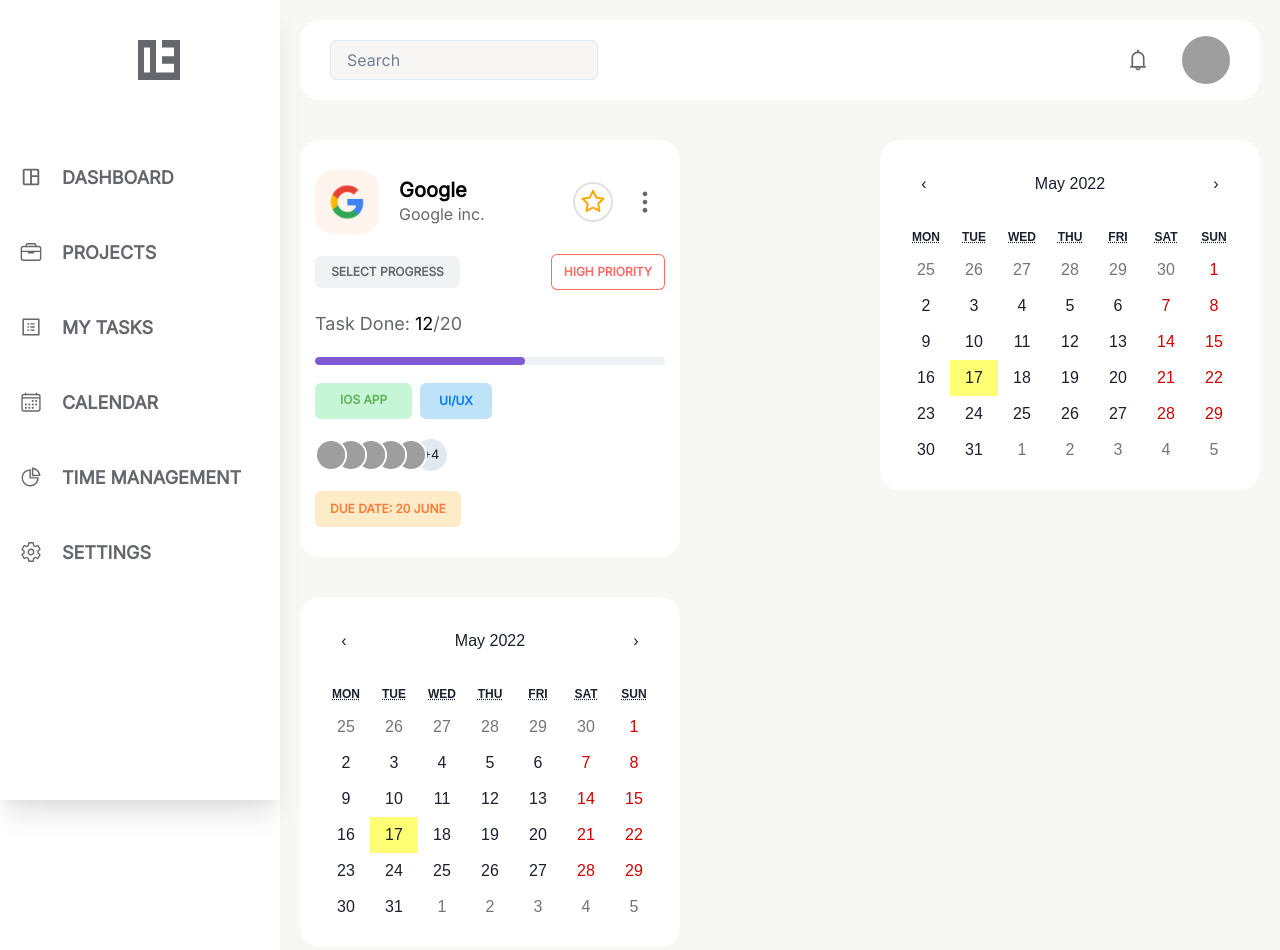
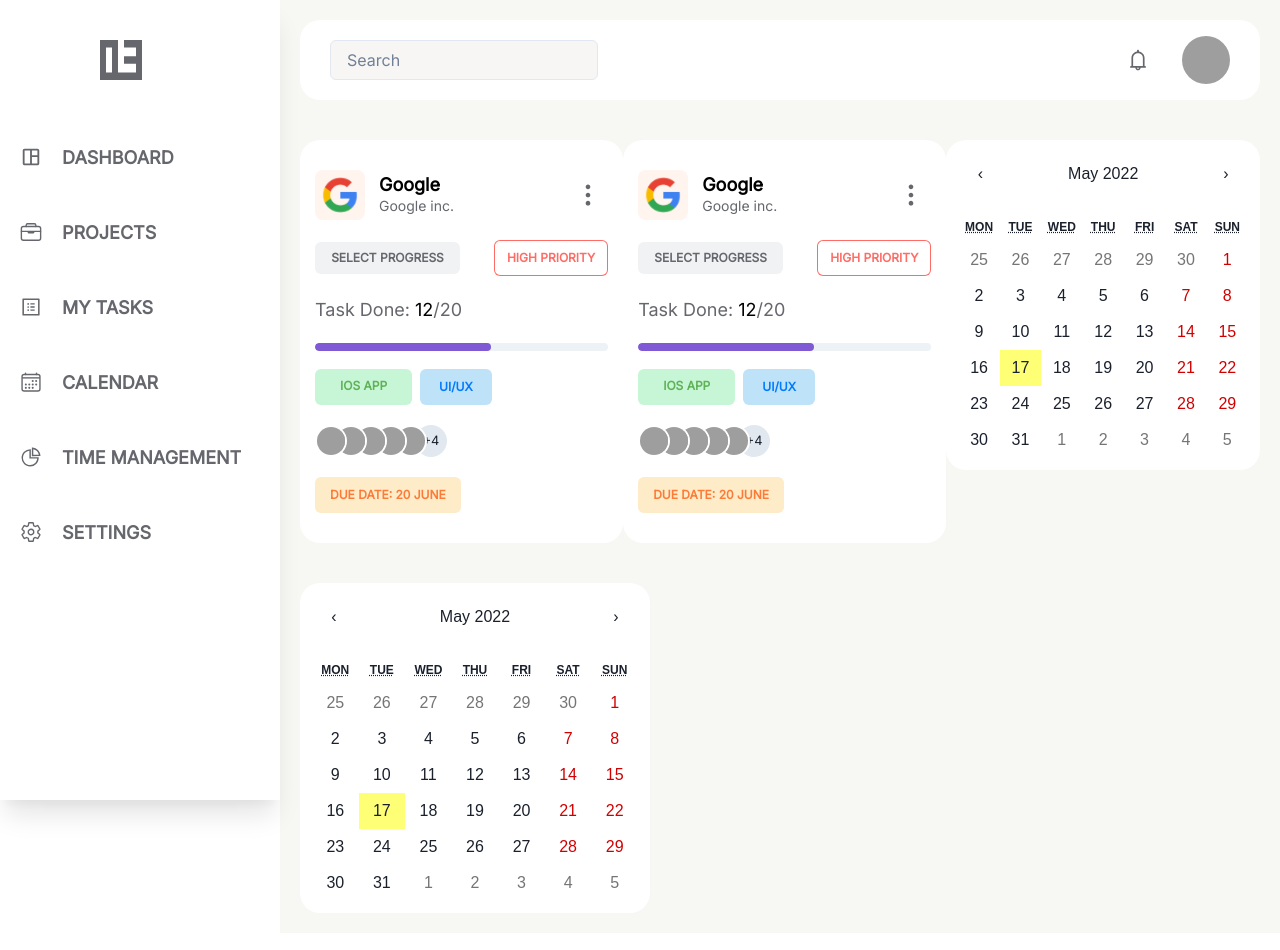
Before and after one commit to draqist/trax, a Next.js app: page / in a window 1280 px wide. Shown: the top 950 px of the page. Built offline with nearby package versions, Linux system fonts and the light colour scheme; grey boxes are pictures that could not be loaded.

Commit message:
fix:layout for grid

```diff
--- a/components/Sidebar.js
+++ b/components/Sidebar.js
@@ -7,7 +7,7 @@ import NextLink from 'next/link'
 const Sidebar = () => {
   return (
     <Box w='280px' bg='white' h='100%' borderRightRadius='0px' boxShadow='xl' pos='fixed' zIndex='2'>
-      <Box mb='60px' pt='40px' px='138px' zIndex={'20'}>
+      <Box mb='40px' pt='40px' px='100px' zIndex={'20'}>
         <Image src='logo.svg' alt='dashlogo' w='42px' maxW={'unset'}/>
       </Box>
       <Box w='100%' h='532px'>
--- a/components/Tasks.js
+++ b/components/Tasks.js
@@ -1,24 +1,24 @@
-import { Avatar, AvatarGroup, Badge, Box, Button, Circle, Flex, Heading, Image, Progress, Square, Stack, Tag, Text } from "@chakra-ui/react";
+import { Avatar, AvatarGroup, Badge, Box, Button, Circle, Flex, Grid, Heading, Image, Progress, Square, Stack, Tag, Text } from "@chakra-ui/react";
 import { AiOutlineStar } from "react-icons/ai";
 import { RiMore2Fill } from "react-icons/ri";
 
 const CompanyTaskCard = () => {
   return (
-    <Box w='380px' mb='40px' bg='white' py='30px' px='15px' borderRadius='20px'>
+    <Box w={['360px']} mb='40px' bg='white' py='30px' px='15px' borderRadius='20px'>
       <Flex justifyContent='space-between' alignItems='center'>
-        <Box mr='20px'>
-          <Tag bg='#FFF4EE' w='64px' h='64px' borderRadius='18.67px'>
+        <Stack direction='row' spacing='14px' alignItems='center'>
+          <Square bg='#FFF4EE' w='50px' h='50px' borderRadius='8px'>
             <Image alt='company_logo' src='./google.svg'/>
-          </Tag>
-        </Box>
-        <Box w='200px'>
-          <Heading fontSize='20px' fontWeight='700' color='black'> Google </Heading>
-          <Text color='#65676D' fontSize='16px' fontWeight='500'> Google inc. </Text>
-        </Box>
+          </Square>
+          <Box>
+            <Heading fontSize='18px' fontWeight='700' color='black'> Google </Heading>
+            <Text color='#65676D' fontSize='14px' fontWeight='500'> Google inc. </Text>
+          </Box>
+        </Stack>
         <Flex gap='12px' justifyContent='space-between' alignItems='center'>
-          <Circle size='40px' border='2px solid #E1E1E1'>
+          {/* <Circle size='40px' border='2px solid #E1E1E1'>
             <AiOutlineStar color='#FFA800' fontSize='28px'/>
-          </Circle>
+          </Circle> */}
           <Square size='40px'>
             <RiMore2Fill color='#65676D' fontSize='28px'/>
           </Square>
--- a/pages/index.js
+++ b/pages/index.js
@@ -14,6 +14,7 @@ export default function Home() {
         <Box px='20px' py='20px' bg='#F7F7F4' pos='relative' left='280px'>
           <Navbar />
           <Flex justifyContent='space-between' alignItems='flex-start'>
+            <CompanyTaskCard/>
             <CompanyTaskCard/>
             <Calendar next2Label={null} prev2Label={null} defaultView="month" />
           </Flex>
--- a/styles/calend.css
+++ b/styles/calend.css
@@ -1,8 +1,8 @@
 .react-calendar{
   border: 2px solid transparent !important;
   border-radius: 20px;
-  padding: 20px;
-  width: 380px !important;
+  padding: 10px;
+  width: 350px !important;
 }
 abbr[title]{
   text-decoration: none none;
```
